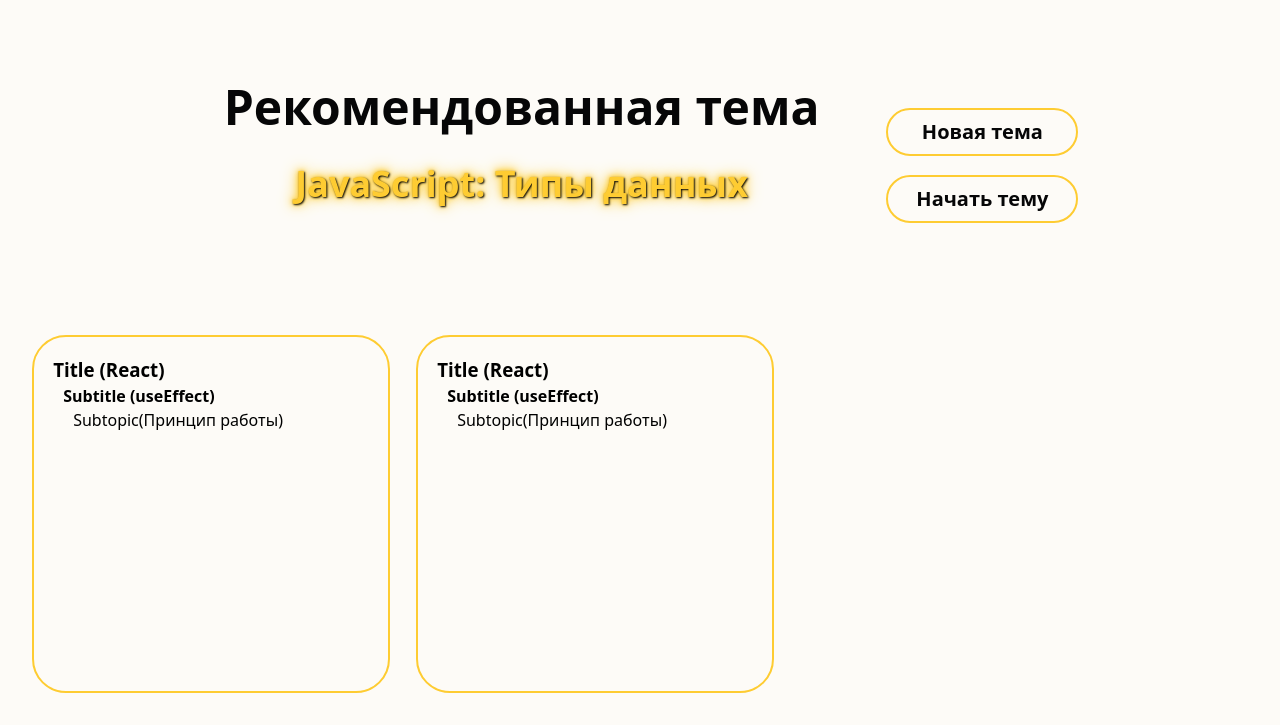
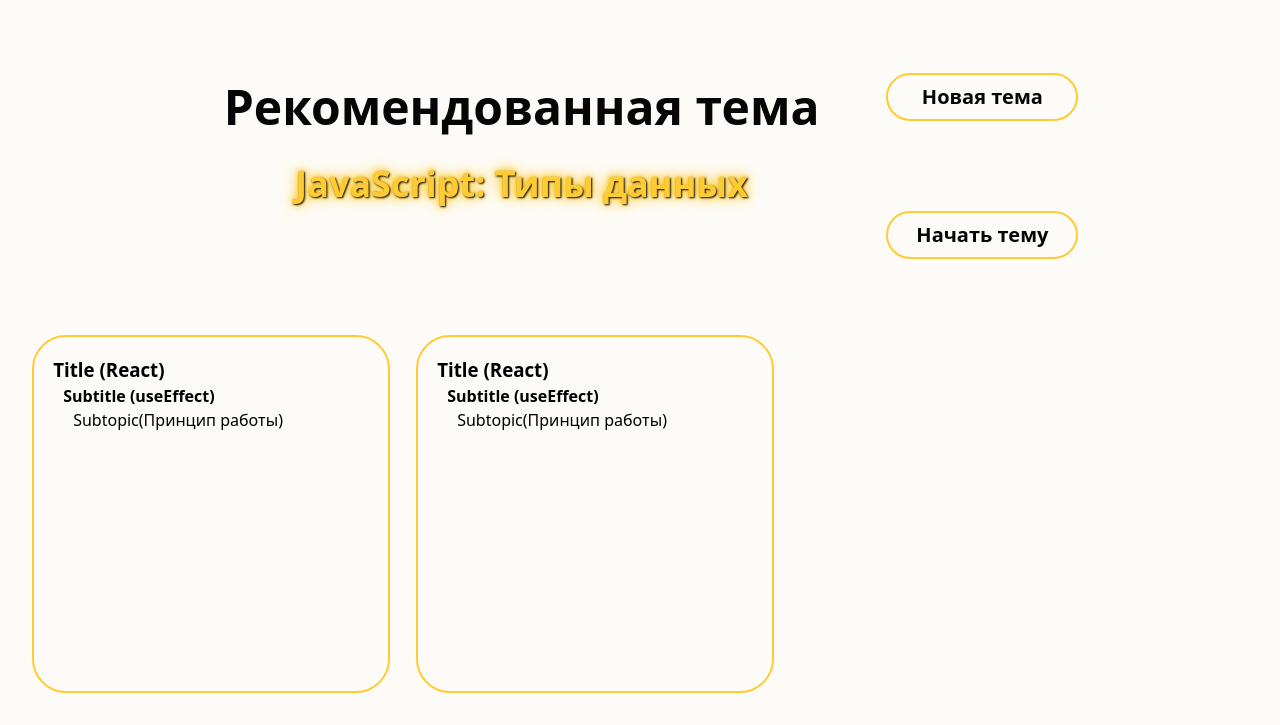
Before and after one commit to nikita-shpikin/replay-coach, a website built with Vite: page index.html in a window 1280 px wide. Shown: the part 75-800 px from the top of the page. Built offline with nearby package versions, Linux system fonts and the light colour scheme.

Commit message:
style(stage-3): исправлена расположение между кнопок align-items на stretch

```diff
--- a/src/style/style.css
+++ b/src/style/style.css
@@ -110,7 +110,7 @@
 
 .setting__content {
 	display: flex;
-	align-items: center;
+	align-items: stretch;
 	justify-content: center;
 	gap: clamp(10px, 3.5vw, 80px);
 	flex-wrap: wrap;
```
